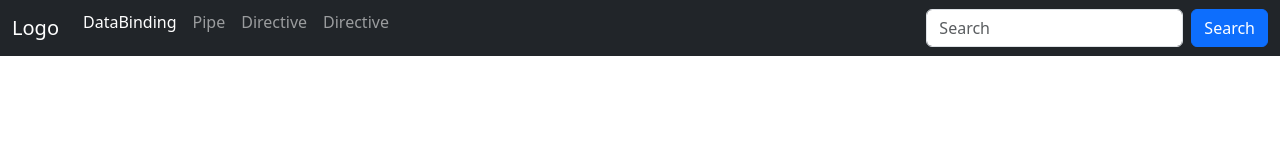
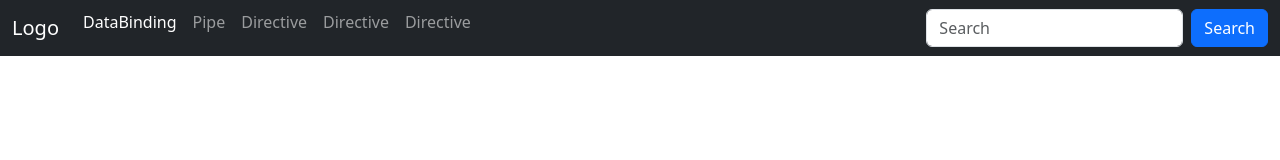
Before and after one commit to ritikshow/angular_tutorial, an Angular app: page / in a window 1280 px wide. Shown: the top 160 px of the page. Built offline with nearby package versions, Linux system fonts and the light colour scheme.

Commit message:
update app.html

```diff
--- a/src/app/app.component.html
+++ b/src/app/app.component.html
@@ -18,6 +18,9 @@
         <li class="nav-item" style="margin-top:-12px;">
           <a class="nav-link" href="javascript:void(0)">Directive</a>
         </li>
+        <li class="nav-item" style="margin-top:-12px;">
+          <a class="nav-link" href="javascript:void(0)">Directive</a>
+        </li>
       </ul>
       <form class="d-flex">
         <input class="form-control me-2" type="text" placeholder="Search">
```
